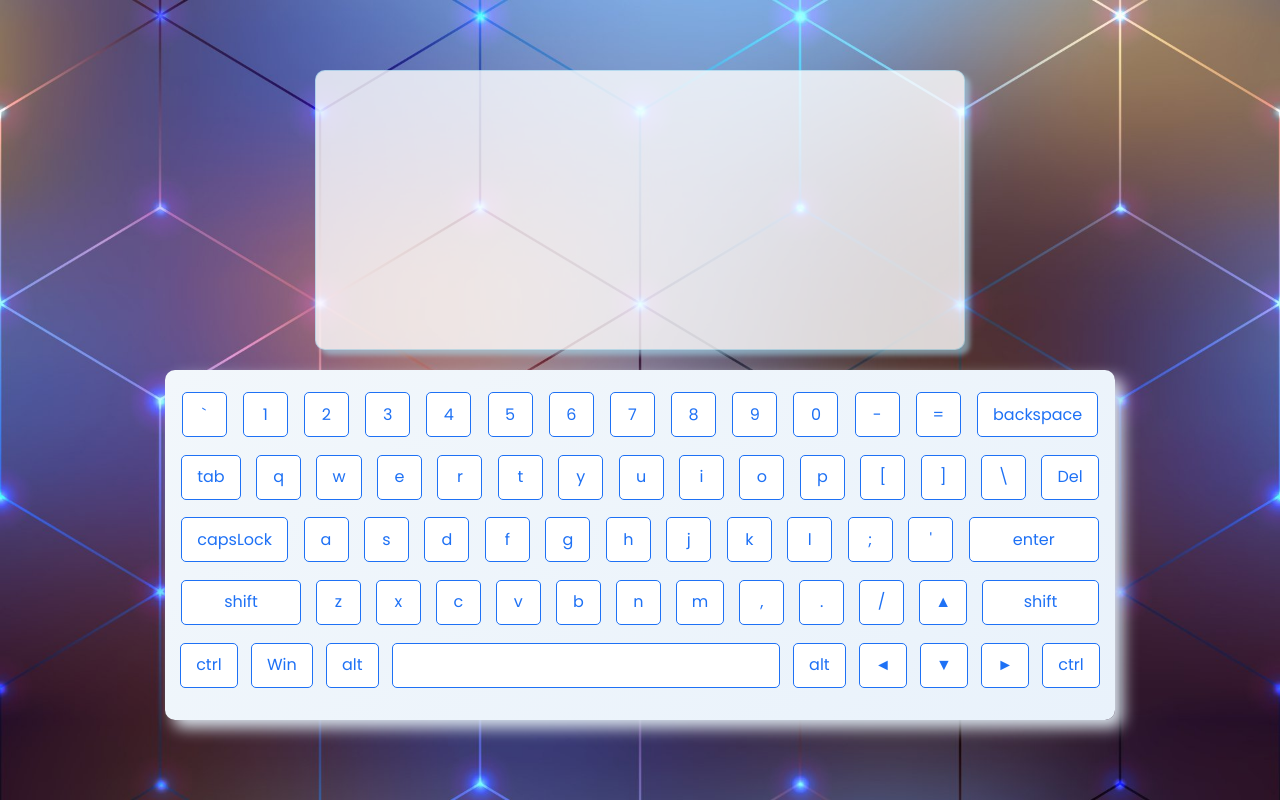
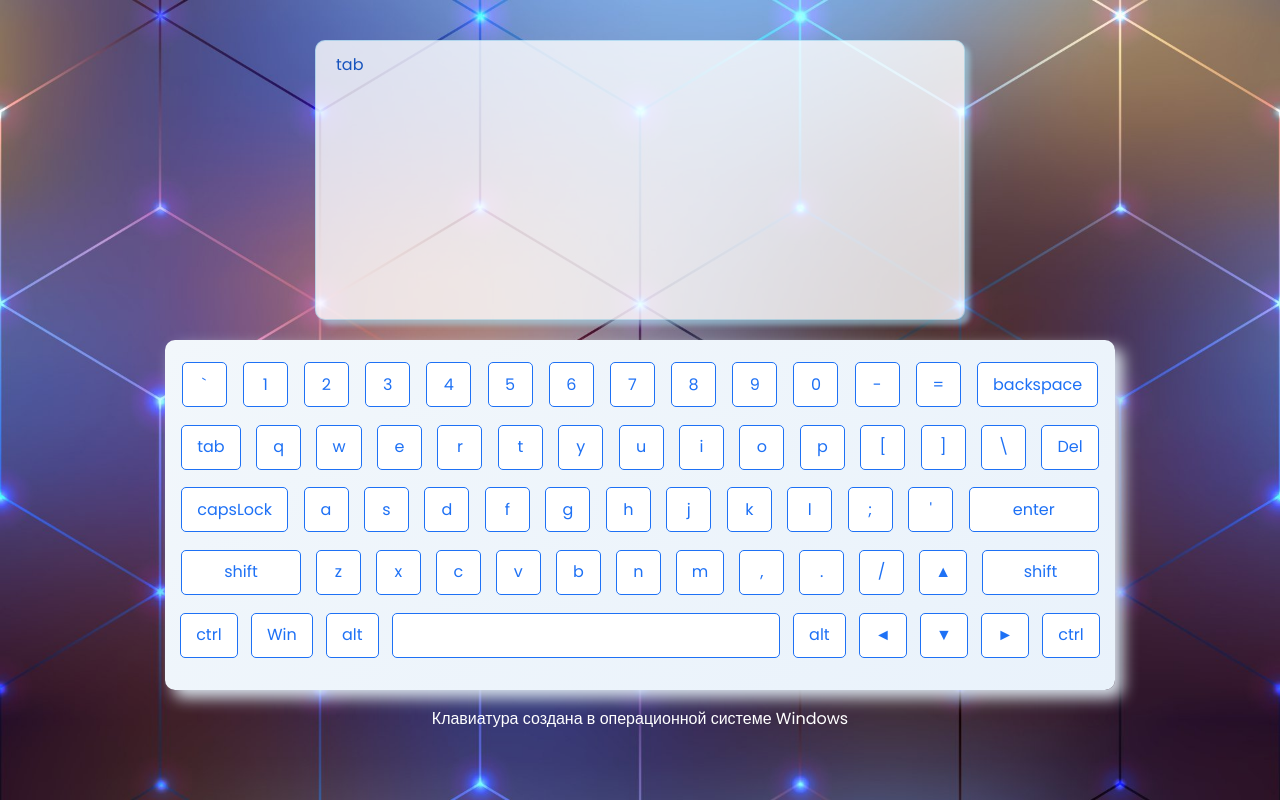
Before and after one commit to Deniza235/Virtual_keyboard, a website with bundled scripts: page src/index.html in a window 1280 px wide. Both pictures are taken after a click on the button "tab". Built offline with nearby package versions, Linux system fonts and the light colour scheme.

Commit message:
feat: added function showDisplay

```diff
--- a/src/css/style.css
+++ b/src/css/style.css
@@ -14,7 +14,7 @@ body {
 
 .display {
   padding: 15px 20px;
-  margin: 70px auto 20px;
+  margin: 40px auto 20px;
   display: block;
   width: 650px;
   height: 280px;
@@ -42,6 +42,11 @@ body {
   border-radius: 10px;
   background: linear-gradient(145deg, #F2F7FB, #E9F2FB);
   box-shadow: 8px 8px 15px #d9e3ec;
+}
+
+.descr {
+  color: #ffffff;
+  text-align: center;
 }
 
 .keyboard__key {
--- a/src/js/index.js
+++ b/src/js/index.js
@@ -3,15 +3,21 @@ import keybordKeys from "./keys.js";
 const Keyboard = {
   language: 'en',
   isCapsLock: 'false',
+  display: null,
   btns: [],
 
   download() {
-    const display = document.createElement('textarea');
-    display.classList.add('display');
-    document.body.append(display);
+    this.display = document.createElement('textarea');
+    this.display.classList.add('display');
+    this.display.setAttribute('autofocus', true);
+    document.body.append(this.display);
 
     const wrapper = document.createElement('div');
     wrapper.classList.add('keyboard__wrapper');
+
+    const descr = document.createElement('p');
+    descr.classList.add('descr');
+    descr.textContent = 'Клавиатура создана в операционной системе Windows';
 
     this.btns = keybordKeys.map(el => {
       let key = document.createElement('button');
@@ -21,9 +27,13 @@ const Keyboard = {
       wrapper.append(key);
       this.showDisplay(key);
       return key;
-    } )
+    })
     document.body.append(wrapper);
+    document.body.append(descr);
     this.pressBtn(this.btns);
+    this.display.addEventListener('blur', (e) => {
+      e.target.focus();
+  });
   },
 
   pressBtn(btns) {
@@ -45,12 +55,36 @@ const Keyboard = {
 
   showDisplay(key) {
     key.addEventListener('click', (event) => {
+      let word = '';
+      for(let i = 0; i < keybordKeys.length; i ++) {
+        if(keybordKeys[i].name === event.target.id) {
+          if(this.isCapsLock) {
+            word = keybordKeys[i].contentLang['en'];
+          } else {
+            word = keybordKeys[i].contentShift['en'];
+          }
+        }
+      }
+      this.display.setRangeText(word, this.display.selectionStart, this.display.selectionEnd, 'end');
+    })
 
-    })
-  }
+  },
+
+  /* setLocalStorage() {
+    localStorage.setItem(this.language);
+  },
+
+  getLocalStorage() {
+    if(localStorage.getItem(this.language)) {
+      this.language = localStorage.getItem(this.language);
+    }
+  }, */
 
 }
 
 window.addEventListener('DOMContentLoaded', () => {
   Keyboard.download();
 })
+
+/* window.addEventListener('beforeunload', Keyboard.setLocalStorage);
+window.addEventListener('load', Keyboard.getLocalStorage); */
```
